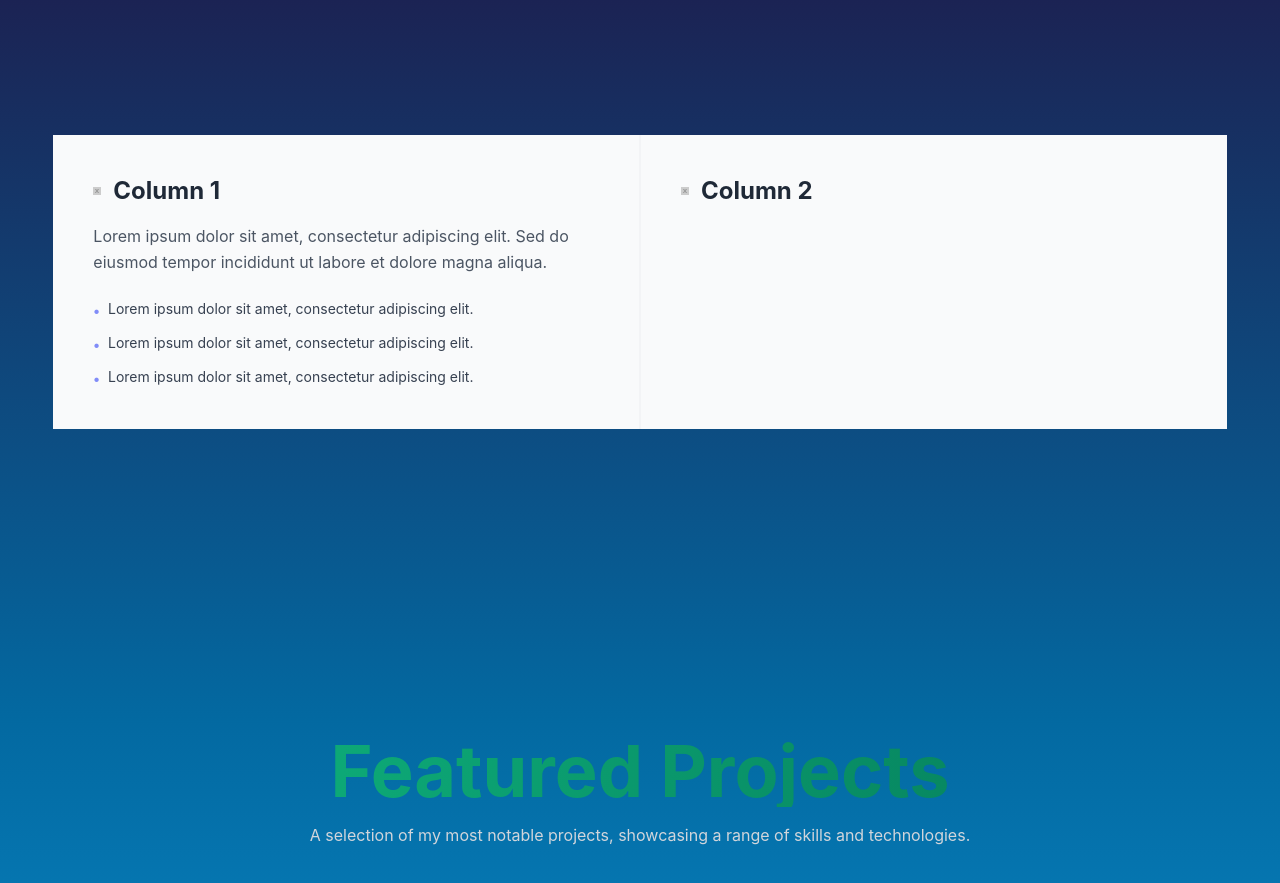
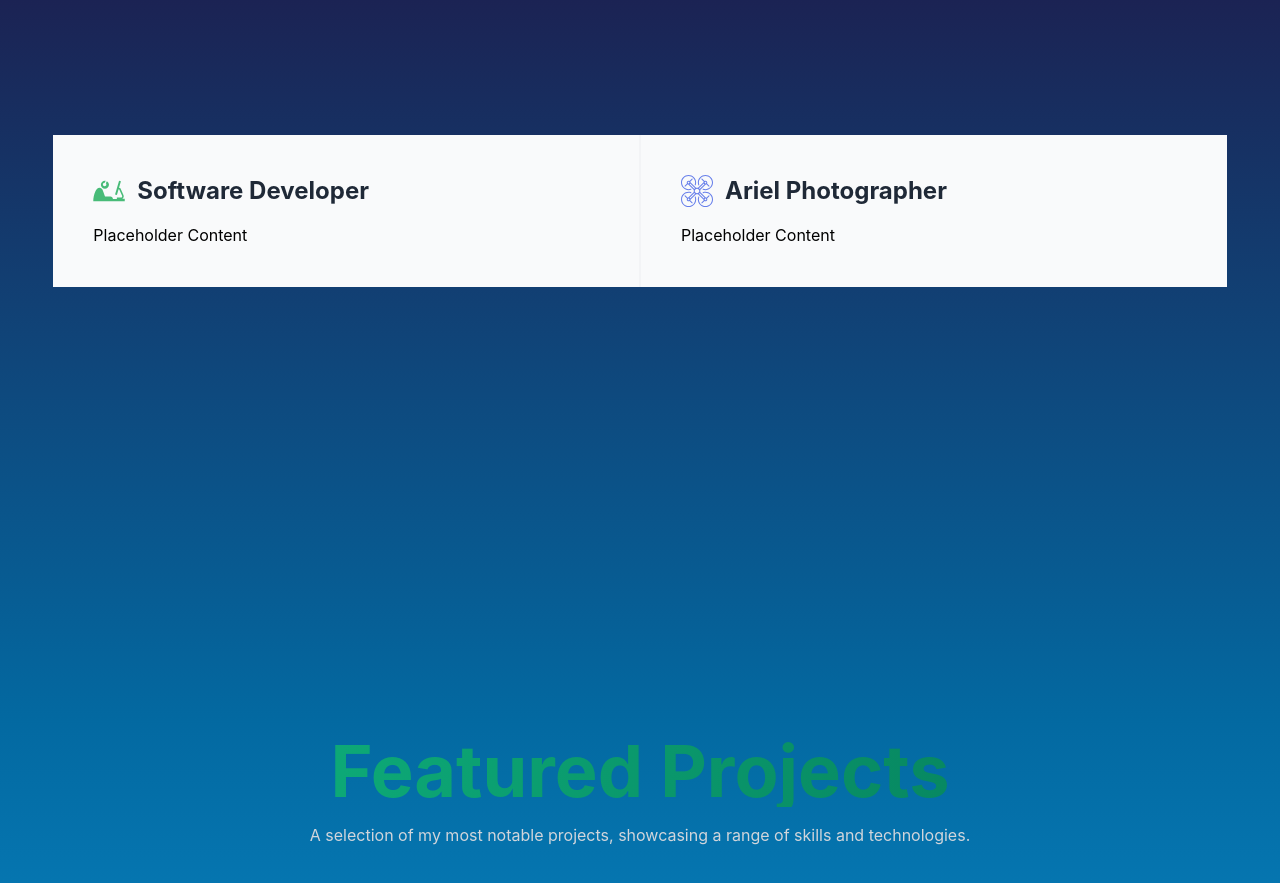
Before and after one commit to IBXCODECAT/personal-website, a React (Create React App) app: page / in a window 1280 px wide. Shown: the part 881-1764 px from the top of the page. Built offline with nearby package versions, Linux system fonts and the light colour scheme.

Commit message:
Table props + SVG Icons

```diff
--- a/src/App.tsx
+++ b/src/App.tsx
@@ -5,37 +5,16 @@ import ScrollPrompt from "./Icons/ScrollPrompt";
 import SectionWrapper from "./Components/SectionWrapper";
 import StarfieldAnimation from "./Components/FX/Starfield";
 
-import Carousel from './Components/Carousel/Carousel'
 import Footer from "./Components/Footer";
 import { CarouselSlideProps } from "./Components/Carousel/CarouselSlide";
 import Card from "./Components/Elements/Card";
+
 import FlexV from "./Components/Containers/FlexV";
 import FlexH from "./Components/Containers/FlexH";
-import Table from "./Components/Containers/Table";
+import Split from "./Components/Containers/Split";
 
 // Main App Component - This is where we render the Blob and the page content
 export default function App() {
-
-  const projectSlides: CarouselSlideProps[] = [
-    {
-      title: "Aviation Weather App",
-      description: "Operating a drone safely requires a keen awareness of weather conditions, as regulations and manufacturer guidelines often place strict operational requirements on flights. Drones are particularly susceptible to wind, precipitation, and low visibility, which can compromise stability and navigation.\n\nThis project was born out of the need for a more accessible solution to a problem many drone pilots face: deciphering complex meteorological data. ----- While sources like METAR and TAF (Aviation Routine Weather Report and Terminal Aerodrome Forecast) provide crucial information, their coded format is often difficult to interpret quickly in the field. ---- The Drone Weather App solves this problem by providing a user-friendly mobile interface that decodes METAR and TAF data into a clear, actionable format. Pilots can now get instant, on-the-go access to the weather information they need to make informed decisions and ensure safe, compliant drone operations.",
-      href: "",
-      CTA: "Download APK",
-    },
-    {
-      title: "Hide & Seek Video Game",
-      description: "Lorem ipsum dolor sit amet, consectetur adipiscing elit, sed do eiusmod tempor incididunt ut labore et dolore magna aliqua. Ut enim ad minim veniam, quis nostrud exercitation ullamco laboris nisi ut aliquip ex ea commodo consequat. Duis aute irure dolor in reprehenderit in voluptate velit esse cillum dolore eu fugiat nulla pariatur. Excepteur sint occaecat cupidatat non proident, sunt in culpa qui officia deserunt mollit anim id est laborum.",
-      href: "",
-      CTA: "Call to Action",
-    },
-    {
-      title: "Robotics Telemetry",
-      description: "Lorem ipsum dolor sit amet, consectetur adipiscing elit, sed do eiusmod tempor incididunt ut labore et dolore magna aliqua. Ut enim ad minim veniam, quis nostrud exercitation ullamco laboris nisi ut aliquip ex ea commodo consequat. Duis aute irure dolor in reprehenderit in voluptate velit esse cillum dolore eu fugiat nulla pariatur. Excepteur sint occaecat cupidatat non proident, sunt in culpa qui officia deserunt mollit anim id est laborum.",
-      href: "https://github.com/SaberRobotics2506/Saber-Metrics",
-      CTA: "View Source Code",
-    }
-  ];
 
   return (
     <div>
@@ -61,7 +40,14 @@ export default function App() {
           <FlexV className="h-full w-screen justify-start gap-24">
             <Header title="About Me" className="bg-gradient-to-r from-emerald-500 to-emerald-700"/>
             <FlexH className="justify-center">
-              <Table/>
+              <Split
+                leftTitle="Software Developer"
+                rightTitle="Ariel Photographer"
+                logoLeft="icons/developer.svg"
+                logoRight="icons/drone.svg"
+                leftContent={<p>Placeholder Content</p>}
+                rightContent={<p>Placeholder Content</p>}
+              />
             </FlexH>
           </FlexV>
       </SectionWrapper>
--- /dev/null
+++ b/src/Components/Containers/Split.tsx
@@ -0,0 +1,46 @@
+import { FC } from "react";
+
+interface SplitProps {
+    leftTitle?: string;
+    rightTitle?: string;
+    logoLeft?: string;
+    logoRight?: string;
+
+    leftContent?: React.ReactNode;
+    rightContent?: React.ReactNode;
+}
+
+const Split: FC<SplitProps> = ({ leftTitle, rightTitle, logoLeft, logoRight, leftContent, rightContent }) => {
+    return (
+        <table className="w-11/12 border-collapse table-fixed bg-gray-50 z-10">
+            <tbody>
+                <tr className="align-top">
+
+                    {/* Column 1: Left Content */}
+                    <td className="p-6 sm:p-10 border-r-2 border-gray-100 w-1/2">
+                        <div className="flex items-center text-indigo-500 mb-4">
+                            <img src={logoLeft || "https://placehold.co/32x32"} alt="placeholder" draggable="false" className="mr-3"/>
+                            <h2 className="text-2xl font-bold text-gray-800">{leftTitle || "Column 1"}</h2>
+                        </div>
+
+                        {/* Example content, replace with leftContent prop if provided */}
+                        {leftContent}
+                    </td>
+
+                    {/* Column 2: Right Content */}
+                    <td className="p-6 sm:p-10 w-1/2">
+                        <div className="flex items-center text-green-500 mb-4">
+                            <img src={logoRight || "https://placehold.co/32x32"} alt="placeholder" draggable="false" className="mr-3"/>
+                            <h2 className="text-2xl font-bold text-gray-800">{rightTitle || "Column 2"}</h2>
+                        </div>
+
+                        {/* Example content, replace with rightContent prop if provided */}
+                        {rightContent}
+                    </td>
+                </tr>
+            </tbody>
+        </table>
+    );
+}
+
+export default Split;
--- a/src/Components/Containers/Table.tsx
+++ /dev/null
@@ -1,47 +0,0 @@
-const Table = () => {
-    return (
-        <table className="w-11/12 border-collapse table-fixed bg-gray-50 z-10">
-            <tbody>
-                <tr className="align-top">
-
-                    {/* Column 1: Left Content */}
-                    <td className="p-6 sm:p-10 border-r-2 border-gray-100 w-1/2">
-                        <div className="flex items-center text-indigo-500 mb-4">
-                            <img src="https://placehold.co/8x8" alt="placeholder" className="mr-3"/>
-                            <h2 className="text-2xl font-bold text-gray-800">Column 1</h2>
-                        </div>
-
-                        <p className="text-gray-600 mb-6 leading-relaxed">
-                            Lorem ipsum dolor sit amet, consectetur adipiscing elit. Sed do eiusmod tempor incididunt ut labore et dolore magna aliqua.
-                        </p>
-
-                        <ul className="space-y-3 text-sm text-gray-700">
-                            <li className="flex items-start">
-                                <span className="text-indigo-400 font-bold mr-2 mt-0.5">&bull;</span>
-                                Lorem ipsum dolor sit amet, consectetur adipiscing elit.
-                            </li>
-                            <li className="flex items-start">
-                                <span className="text-indigo-400 font-bold mr-2 mt-0.5">&bull;</span>
-                                Lorem ipsum dolor sit amet, consectetur adipiscing elit.
-                            </li>
-                            <li className="flex items-start">
-                                <span className="text-indigo-400 font-bold mr-2 mt-0.5">&bull;</span>
-                                Lorem ipsum dolor sit amet, consectetur adipiscing elit.
-                            </li>
-                        </ul>
-                    </td>
-
-                    {/* Column 2: Right Content */}
-                    <td className="p-6 sm:p-10 w-1/2">
-                        <div className="flex items-center text-green-500 mb-4">
-                            <img src="https://placehold.co/8x8" alt="placeholder" className="mr-3"/>
-                            <h2 className="text-2xl font-bold text-gray-800">Column 2</h2>
-                        </div>
-                    </td>
-                </tr>
-            </tbody>
-        </table>
-    );
-}
-
-export default Table;
```
Also changed, not shown: public/icons/developer.svg (added), public/icons/drone.svg (added).
